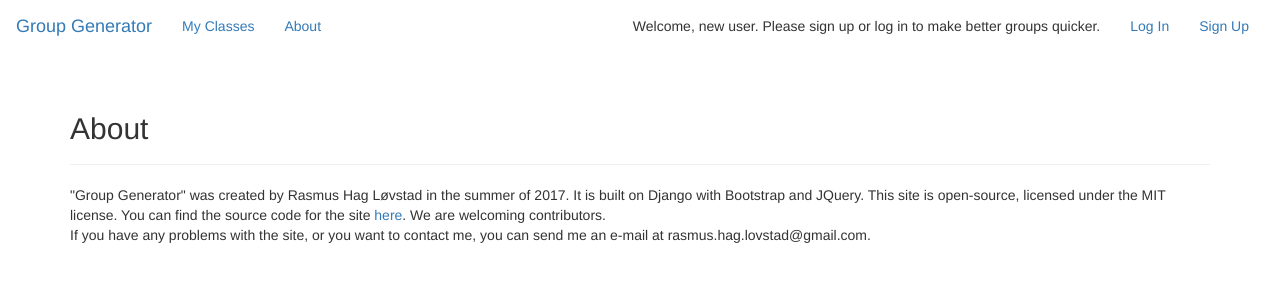
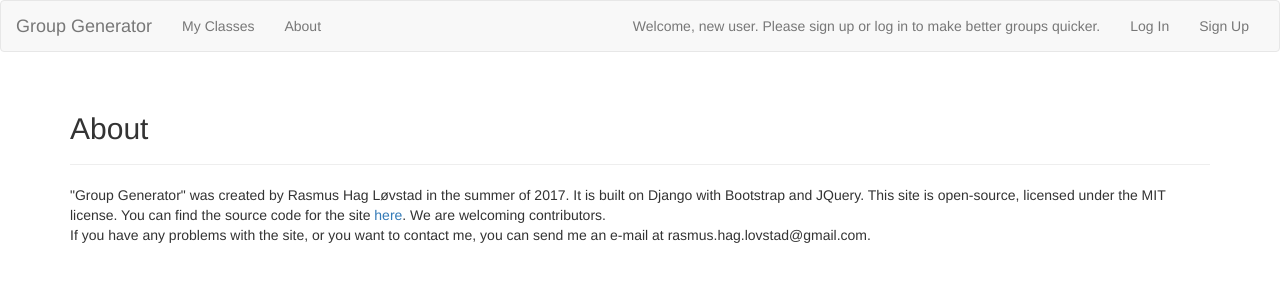
Before and after one commit to Snailed/group-generator, a Django app: page /about/ in a window 1280 px wide. Shown: the top 300 px of the page. Run offline with Django 3.2, Linux system fonts and the light colour scheme; some libraries are stand-ins or nearby versions.

Commit message:
Changed color of navbar to make iconbar visible

```diff
--- a/gruppeapp/templates/gruppeapp/base.html
+++ b/gruppeapp/templates/gruppeapp/base.html
@@ -23,7 +23,7 @@
     </head>
     <body>
     <!-- Navbar -->
-    <div class="navbar">
+    <div class="navbar navbar-default">
       <div class="container-fluid">
         <div class="navbar-header">
 
```
